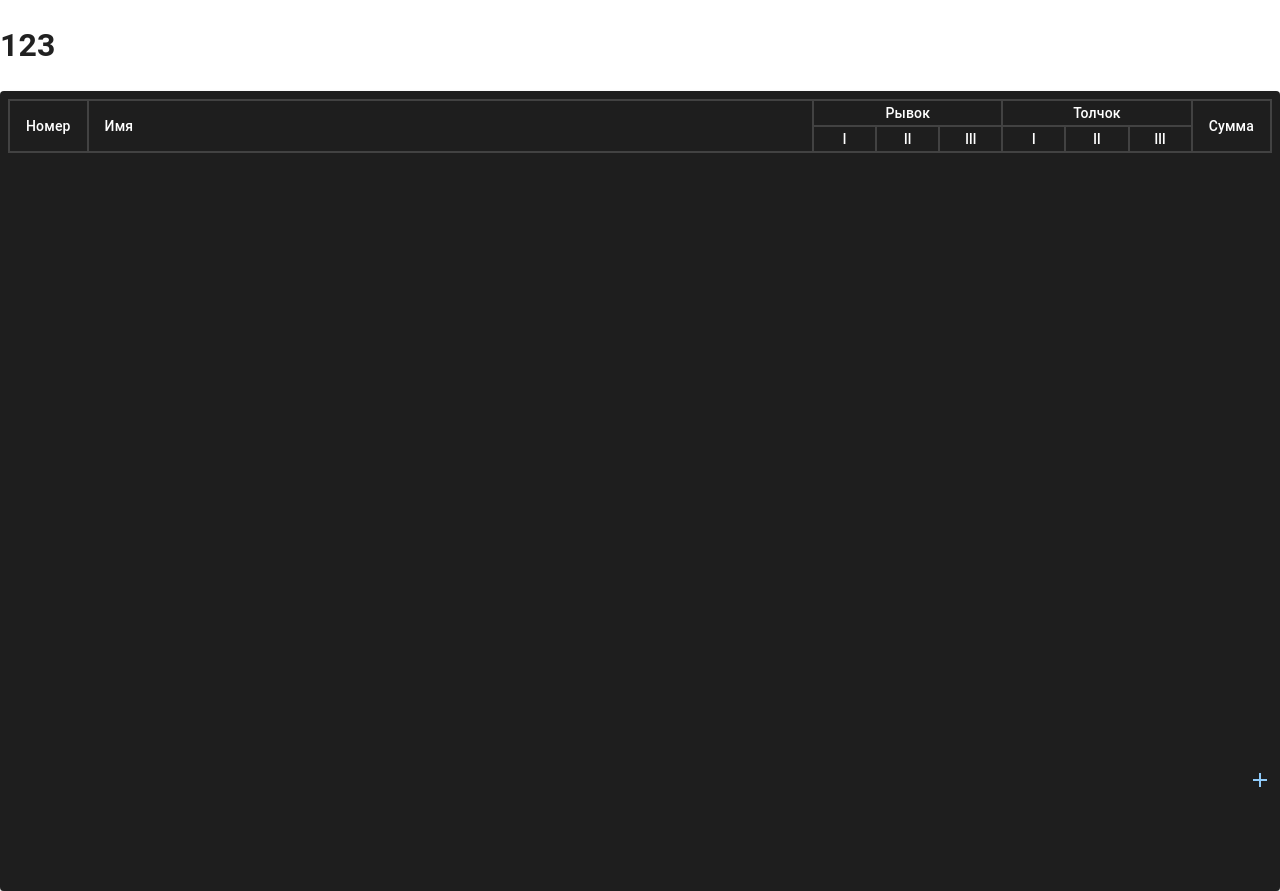
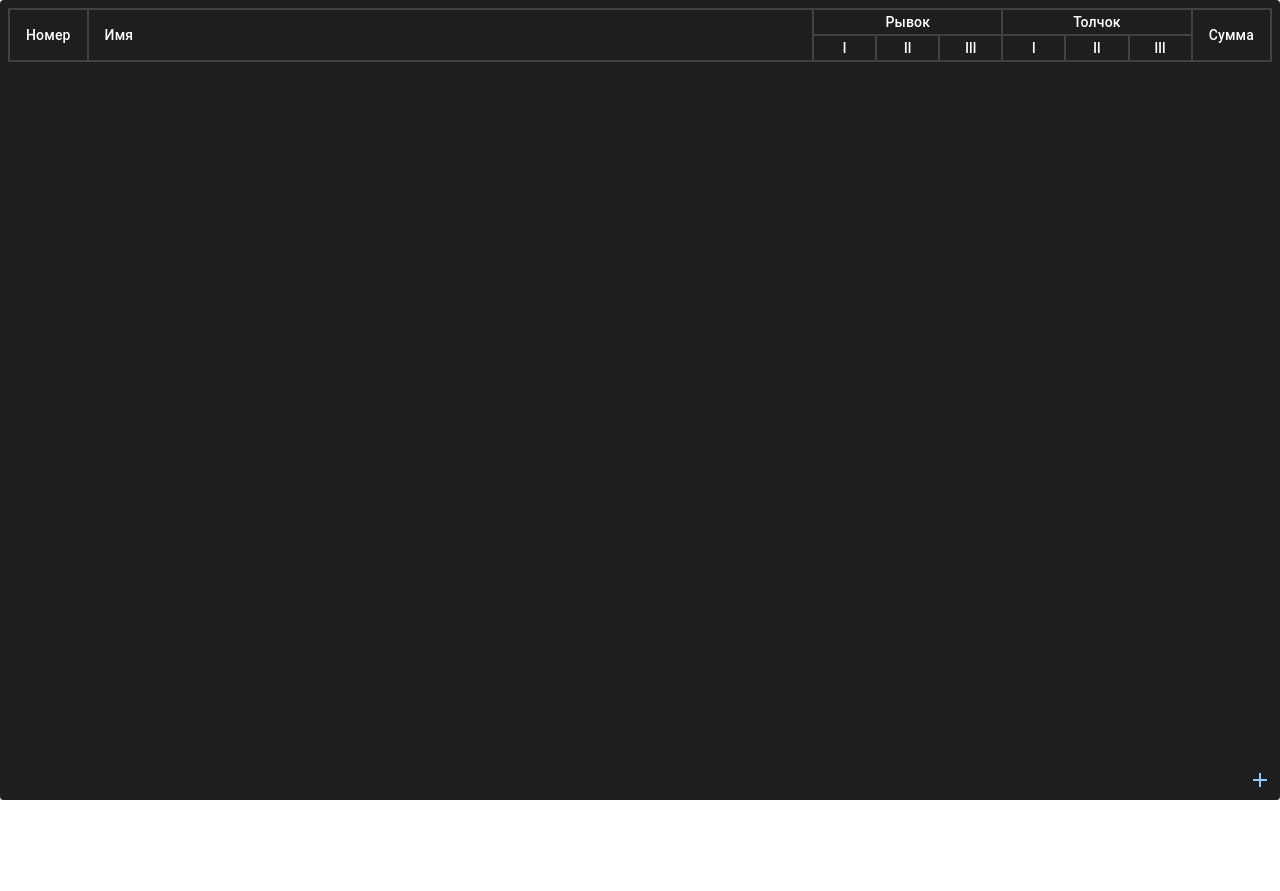
Before and after one commit to shurashovD/weight-lifting-site, a React (Vite) app: page / in a window 1280 px wide. After the commit the page ends 800 px from the top, so only its background shows below. Built offline with nearby package versions, Linux system fonts and the light colour scheme.

Commit message:
App: убран заголовок

```diff
--- a/src/App.tsx
+++ b/src/App.tsx
@@ -10,7 +10,6 @@ import './App.css'
 function App() {
   return (
     <ThemeProvider theme={lightTheme}>
-      <h1>123</h1>
       <CssBaseline />
       <section>
         <BrowserRouter>
```
